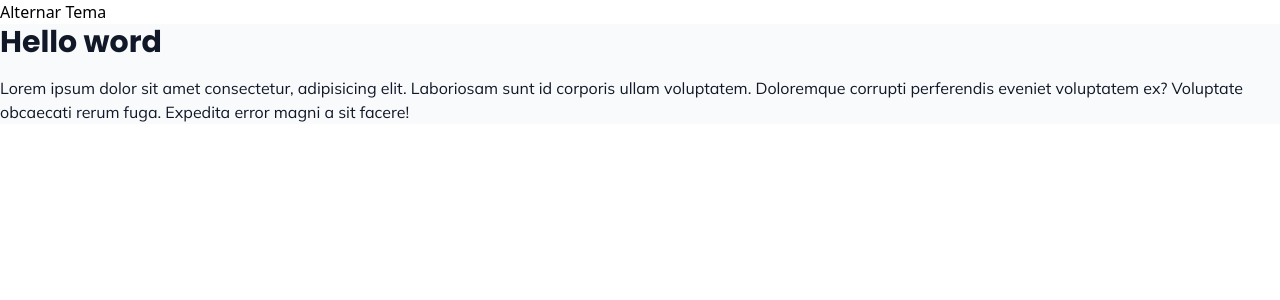
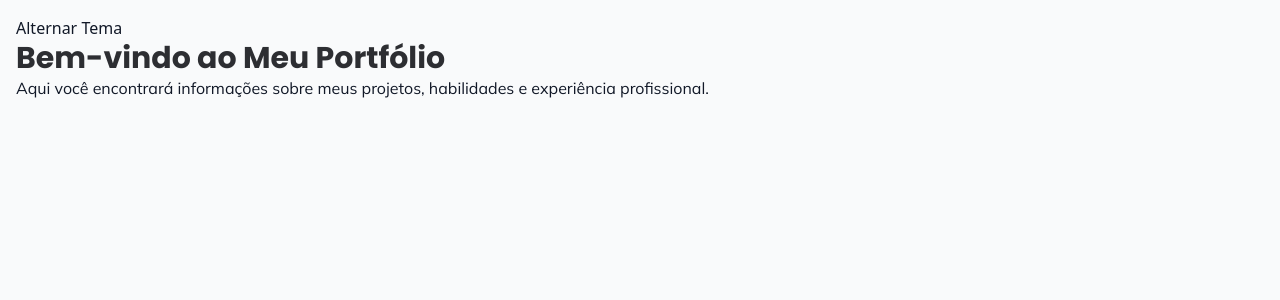
Before and after one commit to mrfrank-ofc/HomeWork, a React (Vite) app: page / in a window 1280 px wide. Shown: the top 300 px of the page. Built offline with nearby package versions, Linux system fonts and the light colour scheme.

Commit message:
feat/implement a global Style

```diff
--- a/index.html
+++ b/index.html
@@ -4,6 +4,7 @@
     <meta charset="UTF-8" />
     <link rel="icon" type="image/svg+xml" href="/vite.svg" />
     <link rel="preconnect" href="https://fonts.googleapis.com">
+
 <link rel="preconnect" href="https://fonts.gstatic.com" crossorigin>
 <link href="https://fonts.googleapis.com/css2?family=Mulish:ital,wght@0,200..1000;1,200..1000&display=swap" rel="stylesheet">
 <link rel="preconnect" href="https://fonts.googleapis.com">
--- a/src/App.tsx
+++ b/src/App.tsx
@@ -1,23 +1,9 @@
-import ThemeToggle from "./components/ThemeTogle"
-
-
-
+import HomePage from './pages/HomePage'
 
 function App() {
-
-
   return (
     <>
-
-
-      <ThemeToggle  />
-      <div className="bg-light dark:bg-dark  text-textLight dark:text-textDark">
-
-     <h1 className="font-heading text-3xl mb-4 font-bold">Hello word</h1>
-     <p className="font-body text-base ">Lorem ipsum dolor sit amet consectetur, adipisicing elit. Laboriosam sunt id corporis ullam voluptatem. Doloremque corrupti perferendis eveniet voluptatem ex? Voluptate obcaecati rerum fuga. Expedita error magni a sit facere!</p>
-
-     </div>
-
+      <HomePage />
     </>
   )
 }
--- a/src/components/ThemeTogle/index.tsx
+++ b/src/components/ThemeToggle/index.tsx
@@ -1,4 +1,4 @@
-import React, { useEffect, useState } from 'react';
+import  { useEffect, useState } from 'react';
 
 const ThemeToggle = () => {
   const [theme, setTheme] = useState('light');
--- a/src/index.css
+++ /dev/null
@@ -1,3 +0,0 @@
-@tailwind base;
-@tailwind components;
-@tailwind utilities;
--- a/src/main.tsx
+++ b/src/main.tsx
@@ -1,7 +1,7 @@
 import React from 'react'
 import ReactDOM from 'react-dom/client'
 import App from './App.tsx'
-import './index.css'
+import './styles/Global.css'
 
 ReactDOM.createRoot(document.getElementById('root')!).render(
   <React.StrictMode>
--- /dev/null
+++ b/src/pages/HomePage/index.tsx
@@ -0,0 +1,22 @@
+import ThemeToggle from '../../components/ThemeToggle'
+
+const HomePage = () => {
+  return (
+    <>
+      <div className='p-4 bg-light dark:bg-dark text-textLight dark:text-textDark'>
+        <ThemeToggle></ThemeToggle>
+
+        <h1 className='font-heading text-3xl text-headingLight font-bold dark:text-headingDark'>
+          Bem-vindo ao Meu Portfólio
+        </h1>
+        <p className='font-body text-textLight dark:text-textDark'>
+          Aqui você encontrará informações sobre meus projetos, habilidades e
+          experiência profissional.
+        </p>
+        {/* Adicione mais conteúdo e componentes aqui conforme necessário */}
+      </div>
+    </>
+  )
+}
+
+export default HomePage
--- a/src/styles/Global.css
+++ b/src/styles/Global.css
@@ -13,14 +13,10 @@ body {
 
 /* Estilos globais */
 body {
-  @apply bg-background-light text-text-light; /* Cores para o tema claro */
+  @apply bg-light text-textLight; /* Cores para o tema claro */
 }
 
 /* Tema Escuro */
-.dark {
-  body {
-    @apply bg-background-dark text-text-dark; /* Cores para o tema escuro */
-  }
-
-  /* Adapte ou adicione mais estilos específicos do tema escuro aqui */
+.dark body {
+  @apply bg-dark text-textDark; /* Cores para o tema escuro */
 }
```
